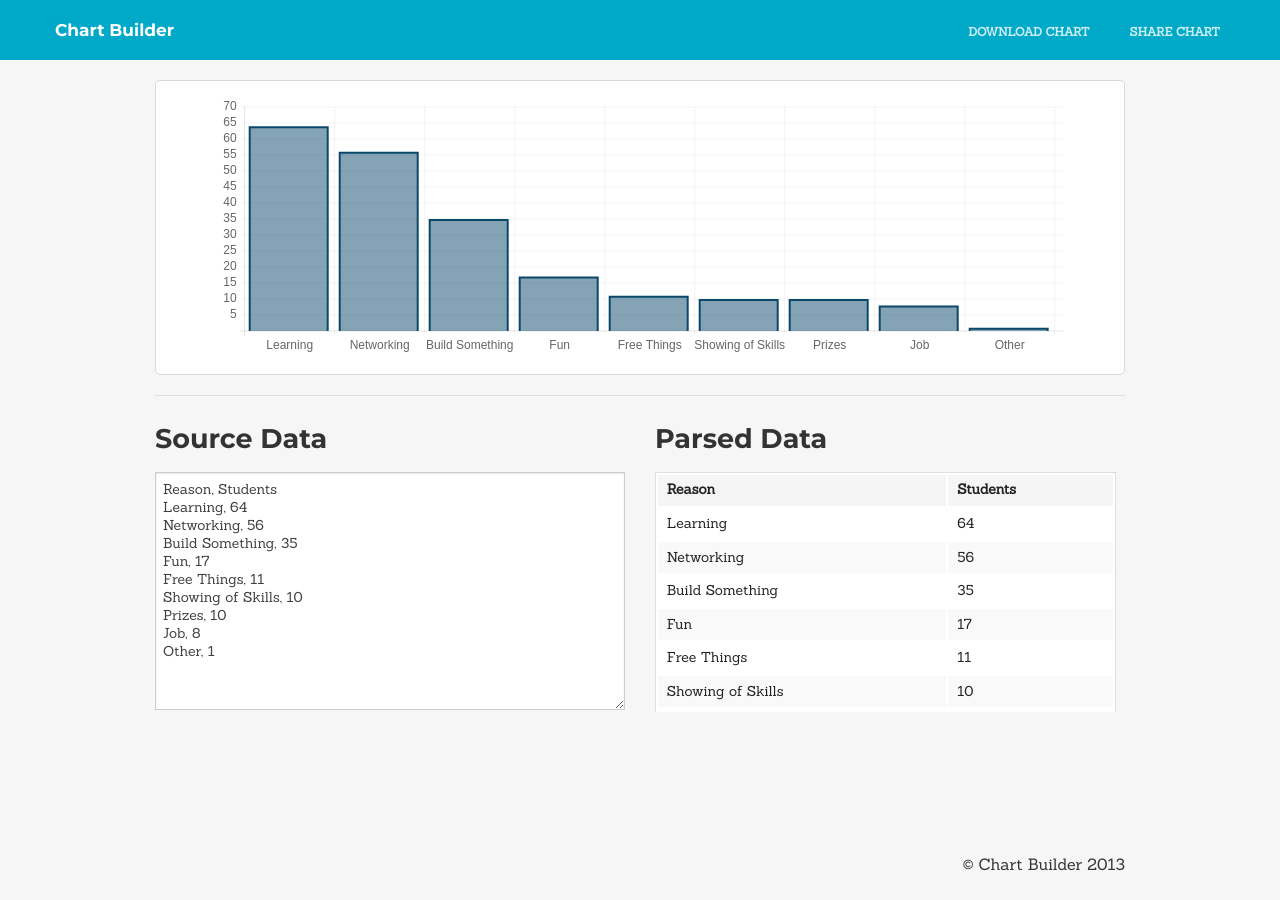
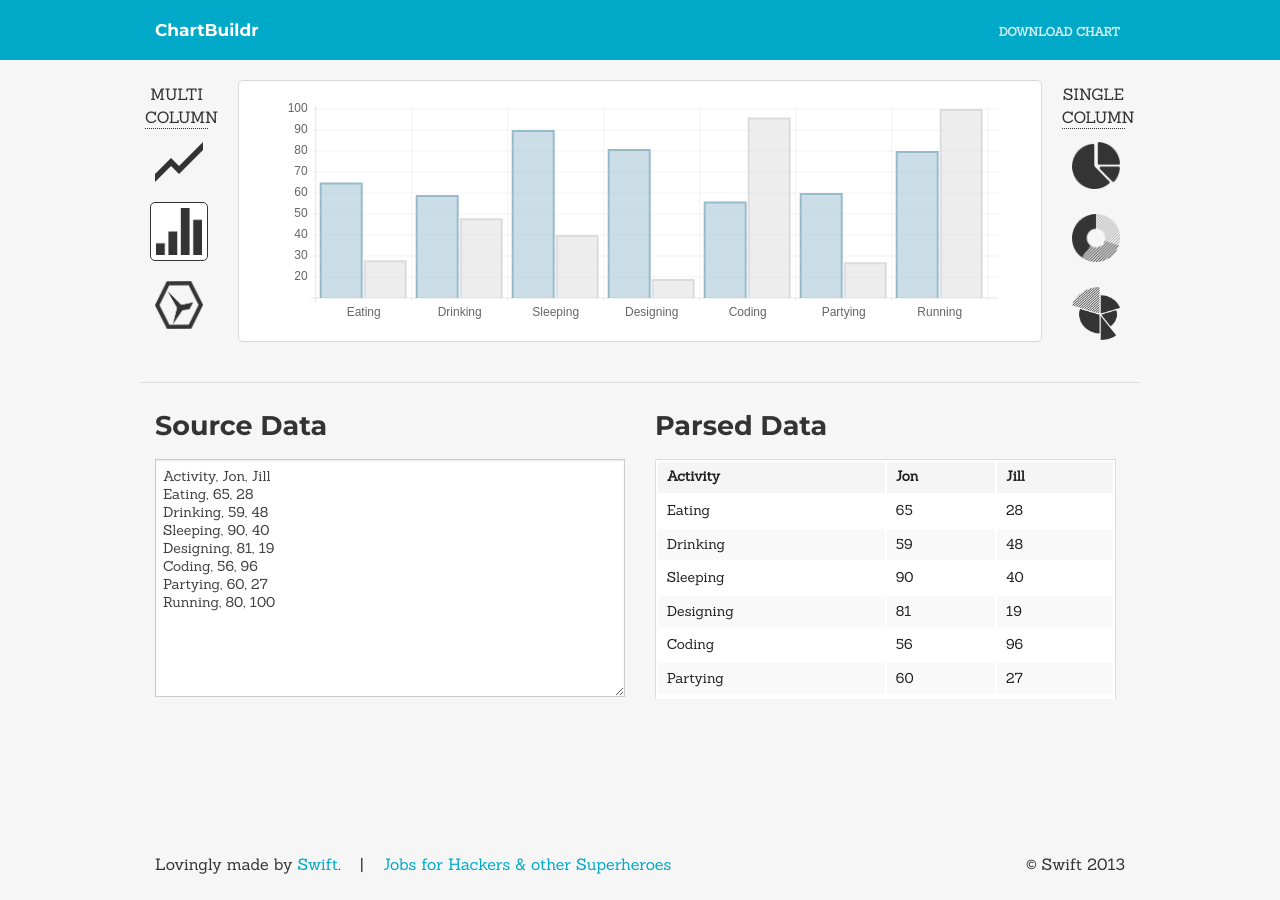
Before and after one commit to theycallmeswift/ChartBuildr, a Jekyll site: the page built from index.html, in a window 1280 px wide. Built offline with Jekyll 4.4.1, drawn with Linux system fonts in a browser that asks for light colours; Markdown is read by kramdown in place of the engine named in the settings.

Commit message:
Much closer to launch

```diff
--- a/_config.yml
+++ b/_config.yml
@@ -4,7 +4,7 @@ permalink: /:title
 rdiscount:
   extensions: [smart]
 
-name: Chart Builder
-url: http://chartbuilder.com
+name: ChartBuildr
+url: http://chartbuildr.com
 meta:
   description: Build charts.  Quick and Easy.
--- /dev/null
+++ b/_includes/home/sample_data.html
@@ -0,0 +1,8 @@
+Activity, Jon, Jill
+Eating, 65, 28
+Drinking, 59, 48
+Sleeping, 90, 40
+Designing, 81, 19
+Coding, 56, 96
+Partying, 60, 27
+Running, 80, 100
--- a/_includes/shared/footer.html
+++ b/_includes/shared/footer.html
@@ -1,7 +1,10 @@
 <footer id="footer">
   <div class="row">
-    <div class="large-12 small-12 columns">
-      <p>&copy; {{ site.name }} 2013</p>
+    <div class="large-8 small-8 columns">
+      <p>Lovingly made by <a href="http://twitter.com/SwiftAlphaOne">Swift</a>. <strong class="spacer">|</strong> <a href="http://jobs.theycallmeswift.com" title="Jobs for Hackers and other superheroes">Jobs for Hackers &amp; other Superheroes</a></p>
+    </div>
+    <div class="large-4 small-4 columns">
+      <p class="rightalign">&copy; Swift 2013</p>
     </div>
   </div>
 </footer>
--- a/_includes/shared/header.html
+++ b/_includes/shared/header.html
@@ -1,7 +1,8 @@
 <header id="top-header">
+  <div class="row">
     <nav class="top-bar">
       <ul class="title-area">
-      <li class="name"><h1><a href="#">Chart Builder</a></h1></li>
+        <li class="name"><h1><a href="#">{{ site.name }}</a></h1></li>
         <li class="toggle-topbar menu-icon"><a href="#"><span>MENU</span></a></li>
       </ul>
       <section class="top-bar-section">
@@ -9,9 +10,15 @@
         </ul>
 
         <ul class="right">
-        <li><a class="button" id="download-chart" target="_blank" href="/images/chart.png" download="chart.png">Download Chart</a></li>
-        <li><a class="button" href="#">Share Chart</a></li>
+          <li>
+            <form id="download-chart" action="http://localhost:3000/v1/charts/download" method="post">
+              <input type="hidden" name="filename" value="chart.png" />
+              <input type="hidden" name="data" id="chart-data" value="" />
+              <input type="submit" class="button"  value="Download Chart"/>
+            </form>
+          </li>
         </ul>
       </section>
     </nav>
+  </div>
 </header>
--- a/_layouts/default.html
+++ b/_layouts/default.html
@@ -19,7 +19,8 @@
     <script src="/js/vendor/jquery.csv-0.71.min.js"></script>
     <script src="/js/vendor/underscore-1.5.1.min.js"></script>
     <script src="/js/foundation.min.js"></script>
-    <script src="/js/vendor/chart-0.2.0.min.js"></script>
+    <script src="/js/vendor/chart-0.2.1.min.js"></script>
+    <script src="/js/swift_chart.js"></script> <!-- TODO: RENAME !-->
     <script src="/js/app.js"></script>
   </body>
 </html>
--- a/css/app.css
+++ b/css/app.css
@@ -11,6 +11,16 @@ body {
 h1, h2, h3, h4, h5, h6 {
   font-family: 'Montserrat', sans-serif;
 }
+
+.rightalign {
+  text-align: right;
+}
+
+.spacer {
+  padding: 0 15px;
+  font-weight: normal;
+}
+
 canvas {
   display: block;
   max-width: 62.5em;
@@ -44,6 +54,31 @@ canvas {
   background: #fff;
   border-radius: 5px;
   margin: 20px 0;
+}
+
+.chart-types {
+  margin-top: 20px;
+  padding-left: 10px;
+}
+
+.chart-types h6 {
+  border-bottom: 1px dotted #343434;
+  font-family: Sanchez, serif;
+  font-weight: normal;
+  margin-left: -5px;
+  text-transform: uppercase;
+  text-align: center;
+}
+
+.chart-types a img {
+  border-radius: 5px;
+  margin-bottom: 15px;
+  padding: 5px;
+}
+
+.chart-types a:hover img, .chart-types a.selected img {
+  background: #fff;
+  border: 1px solid #343434;
 }
 
 /* Header */
@@ -103,7 +138,3 @@ canvas {
   height: 5em;
   padding: 2em 0;
 }
-
-#footer p {
-  text-align: right;
-}
--- a/index.html
+++ b/index.html
@@ -2,28 +2,29 @@
 layout: default
 ---
 <div class="row chart-container">
-  <div class="large-12 columns">
+  <div class="large-1 columns chart-types">
+    <h6>Multi Column</h6>
+    <a href="#" data-type="Line"><img src="/img/line.png" /></a>
+    <a href="#" class="selected" data-type="Bar"><img src="/img/bar.png" /></a>
+    <a href="#" data-type="Radar"><img src="/img/radar.png" /></a>
+  </div>
+  <div class="large-10 columns">
     <div class="chart-panel panel">
       <canvas id="main-chart"></canvas>
     </div>
-    <hr />
+  </div>
+  <div class="large-1 columns chart-types">
+    <h6>Single Column</h6>
+    <a href="#" data-type="Pie"><img src="/img/pie.png" /></a>
+    <a href="#" data-type="Doughnut"><img src="/img/doughnut.png" /></a>
+    <a href="#" data-type="PolarArea"><img src="/img/polar.png" /></a>
   </div>
 </div>
+<div class="row"><div class="large-12"><hr /></div></div>
 <div class="row">
   <div class="large-6 columns">
     <h3>Source Data</h3>
-    <textarea id="source">
-Reason, Students
-Learning, 64
-Networking, 56
-Build Something, 35
-Fun, 17
-Free Things, 11
-Showing of Skills, 10
-Prizes, 10
-Job, 8
-Other, 1
-    </textarea>
+    <textarea id="source">{% include home/sample_data.html %}</textarea>
   </div>
   <div class="large-6 columns">
     <h3>Parsed Data</h3>
--- a/js/app.js
+++ b/js/app.js
@@ -1,21 +1,39 @@
+(function() {
   $(document).ready(function() {
-  var source = $("#source");
+    var source = $("#source")
+      , resize;
+
+    var chart = window.chart = new SwiftChart({
+      canvas: "#main-chart"
+    });
 
     $(document).foundation();
 
-  $(window).resize(function() { updateDataTableAndDrawChart(source) });
-  source.on('input', function(e) { updateDataTableAndDrawChart(e.target); });
+    $(window).resize(function() {
+      chart.resize();
+      chart.redraw({ animation: false, resized: true });
+    });
 
-  resizeMainChart();
-  updateDataTableAndDrawChart(source);
+    source.on('input', function(e) { updateDataTableAndDrawChart(e.target, chart); });
 
-  $("#download-chart").click(function(e) {
+    updateDataTableAndDrawChart(source, chart);
+
+    $("#download-chart").submit(function() {
       var canvas = $("#main-chart").get(0)
-      , downloadUrl = canvas.toDataURL("image/png").replace("image/png", "image/octet-stream");
+        , downloadUrl = canvas.toDataURL("image/png");
 
+      $("#chart-data").val(downloadUrl);
+      return true;
+    });
+
+    $(".chart-types a").on("click", function(e) {
       e.preventDefault();
 
-    document.location.href = downloadUrl;
+      chart.type = $(this).data("type");
+      chart.redraw();
+
+      $(".chart-types a.selected").removeClass("selected");
+      $(this).addClass("selected");
     });
   });
 
@@ -27,89 +45,21 @@ function createTable(headers, rows) {
     $dataTable.html(template({ headers: headers,rows: rows }));
   }
 
-function csvToChartData(labels, csv) {
-  var output = { labels: [], datasets: [] };
-
-  for(var h = 0; h < labels.length - 1; h++) {
-    output.datasets.push(getEmptyDataset(h));
-  }
-
-  _.each(csv, function(row) {
-    output.labels.push(row.shift());
-    // TODO: If any row has a different length, this will break
-    for(var i = 0; i < row.length; i++) {
-      var dataset = output.datasets[i]
-      if(dataset) dataset.data.push(parseInt(row[i]));
-    };
-  });
-
-  return output;
-}
-
-function drawChart(data) {
-  var $mainChart = $("#main-chart")
-    , ctx = $mainChart.get(0).getContext("2d")
-    , options = {}
-    , chart;
-
-  chart = new Chart(ctx).Bar(data, options);
-}
-
-function getEmptyDataset(index) {
-  var colors = ["0B486B", "3B8183", "ED303C", "FF9C5B", "FAD089",  "40223E", "403B33", "DCDCDC"]
-    , actualIndex = index % colors.length
-    , rgb = hexToRGB(colors[actualIndex]);
-
-  return {
-    fillColor : "rgba(" + rgb[0] + "," + rgb[1] + "," + rgb[2] + ", 0.5)",
-    strokeColor : "rgba(" + rgb[0] + "," + rgb[1] + "," + rgb[2] + ",1)",
-    pointColor : "rgba(" + rgb[0] + "," + rgb[1] + "," + rgb[2] + ", 1)",
-    pointStrokeColor : "#fff",
-    data : []
-  }
-}
-
-function hexToRGB(hex) {
-  if (hex.charAt(0)=="#") {
-    hex = hex.substring(1,7)
-  }
-
-  return [
-    parseInt(hex.substring(0, 2), 16),
-    parseInt(hex.substring(2, 4), 16),
-    parseInt(hex.substring(4, 6), 16)
-  ]
-}
-
-function resizeMainChart() {
-  var $mainChart = $("#main-chart")
-    , maxWidth, maxHeight;
-
-  maxWidth = $mainChart.parent().width();
-  maxHeight = Math.round(maxWidth * (3/11), 0);
-
-  console.log("Resizing to " + maxWidth + "x" + maxHeight);
-  $mainChart.attr("width", maxWidth);
-  $mainChart.attr("height", maxHeight);
-}
-
-function updateDataTableAndDrawChart(target) {
+  function updateDataTableAndDrawChart(source, chart) {
     var $dataTable = $(".data-table")
-    , self = $(target)
+      , self = $(source)
       , chartData, headers;
 
     $.csv.toArrays(self.val().trim(), {}, function(err, csvArray){
-    if(err) {
-      console.log(err);
-      // TODO: Update error messages
-    }
+      if(err) return console.log(err); // TODO: Update error messages
 
       if(csvArray.length >= 1) {
         headers = csvArray.shift();
         createTable(headers, csvArray);
-      drawChart(csvToChartData(headers, csvArray));
+        chart.draw(csvArray);
       } else {
         $dataTable.html("<p>Enter some CSV formated data on the left!</p>");
       }
     });
   }
+})();
--- /dev/null
+++ b/js/swift_chart.js
@@ -0,0 +1,134 @@
+function SwiftChart(options) {
+  this.canvas = $(options.canvas);
+  this.drawingOptions = {}
+  this.data = {};
+  this.type = options.type || "Bar";
+  this.colors = options.colors || ["97BBCD", "DCDCDC", "3B8183", "ED303C", "FF9C5B", "FAD089",  "40223E", "403B33", "0B486B" ];
+
+  // Initialize Context
+  this.ctx = this.canvas.get(0).getContext("2d");
+
+  // Resize
+  this.resize();
+
+  // Initialize Chart.js Chart
+  this.chart = new Chart(this.ctx);
+}
+
+SwiftChart.prototype.redraw = function(options) {
+  var options = _.defaults(options || {}, this.drawingOptions);
+  this._draw(this.data, options);
+};
+
+SwiftChart.prototype._regenerateChart = function() {
+  var context = this.ctx;
+
+  delete this.chart;
+  this.resize();
+  context.clearRect(0, 0, context.canvas.width, context.canvas.height);
+
+  this.chart = new Chart(this.ctx);
+};
+
+SwiftChart.prototype.draw = function(data, options) {
+  this.data = data || {};
+  this.drawingOptions = options || {};
+
+  this._draw(this.data, this.drawingOptions);
+};
+
+SwiftChart.prototype._draw = function(data, options) {
+  var chartData = this.transform(this.type, data);
+  this._regenerateChart();
+  this.chart[this.type](chartData, options);
+};
+
+SwiftChart.prototype.resize = function() {
+  var maxWidth, maxHeight;
+
+  maxWidth = this.canvas.parent().width();
+  maxHeight = Math.round(maxWidth * (11/38), 0);
+
+  this.canvas.attr("width", maxWidth);
+  this.canvas.css("width", maxWidth + "px");
+  this.canvas.attr("height", maxHeight);
+  this.canvas.css("height", maxHeight + "px");
+};
+
+SwiftChart.prototype.transform = function(type, data) {
+  if(_.contains(["Line", "Bar", "Radar"], type)) {
+    return this._complexTransform(data);
+  } else {
+    return this._simpleTransform(data);
+  }
+};
+
+SwiftChart.prototype._simpleTransform = function(data) {
+  var output = []
+    , actualIndex, label, value;
+
+  for(var i = 0; i < data.length; i++) {
+    actualIndex = i % this.colors.length;
+    if(data[i].length > 1) {
+      label = data[i][0];
+      value = parseInt(data[i][1]);
+    } else {
+      label = undefined;
+      value = parseInt(data[i][0]);
+    }
+
+    output.push({
+      label: label,
+      value: value,
+      color: this.colors[actualIndex]
+    });
+  }
+
+  return output;
+};
+
+SwiftChart.prototype._complexTransform = function(data) {
+  var output = { labels: [], datasets: [] };
+
+  for(var h = 0; h < data[0].length - 1; h++) {
+    // TODO: If any row has a different length, this will break
+    output.datasets.push(this._getEmptyDataset(h));
+  }
+
+  _.each(data, function(row) {
+    output.labels.push(row[0]);
+    for(var i = 1; i < row.length; i++) {
+      var dataset = output.datasets[i - 1]
+      if(dataset) dataset.data.push(parseInt(row[i]));
+    };
+  });
+
+  return output;
+};
+
+SwiftChart.prototype._getEmptyDataset = function(index) {
+  var actualIndex = index % this.colors.length
+    , rgb = hexToRGB(this.colors[actualIndex]);
+
+  return {
+    fillColor : "rgba(" + rgb[0] + "," + rgb[1] + "," + rgb[2] + ", 0.5)",
+    strokeColor : "rgba(" + rgb[0] + "," + rgb[1] + "," + rgb[2] + ",1)",
+    pointColor : "rgba(" + rgb[0] + "," + rgb[1] + "," + rgb[2] + ", 1)",
+    pointStrokeColor : "#fff",
+    data : []
+  }
+};
+
+/* Util Functions */
+
+function hexToRGB(hex) {
+  if (hex.charAt(0)=="#") {
+    hex = hex.substring(1,7)
+  }
+
+  return [
+    parseInt(hex.substring(0, 2), 16),
+    parseInt(hex.substring(2, 4), 16),
+    parseInt(hex.substring(4, 6), 16)
+  ]
+}
```
Also changed, not shown: img/bar.png (added), img/doughnut.png (added), img/line.png (added), img/pie.png (added), img/polar.png (added), img/radar.png (added), js/vendor/chart-0.2.1.min.js (added). Lines whose indentation alone changed are shown as unchanged.
